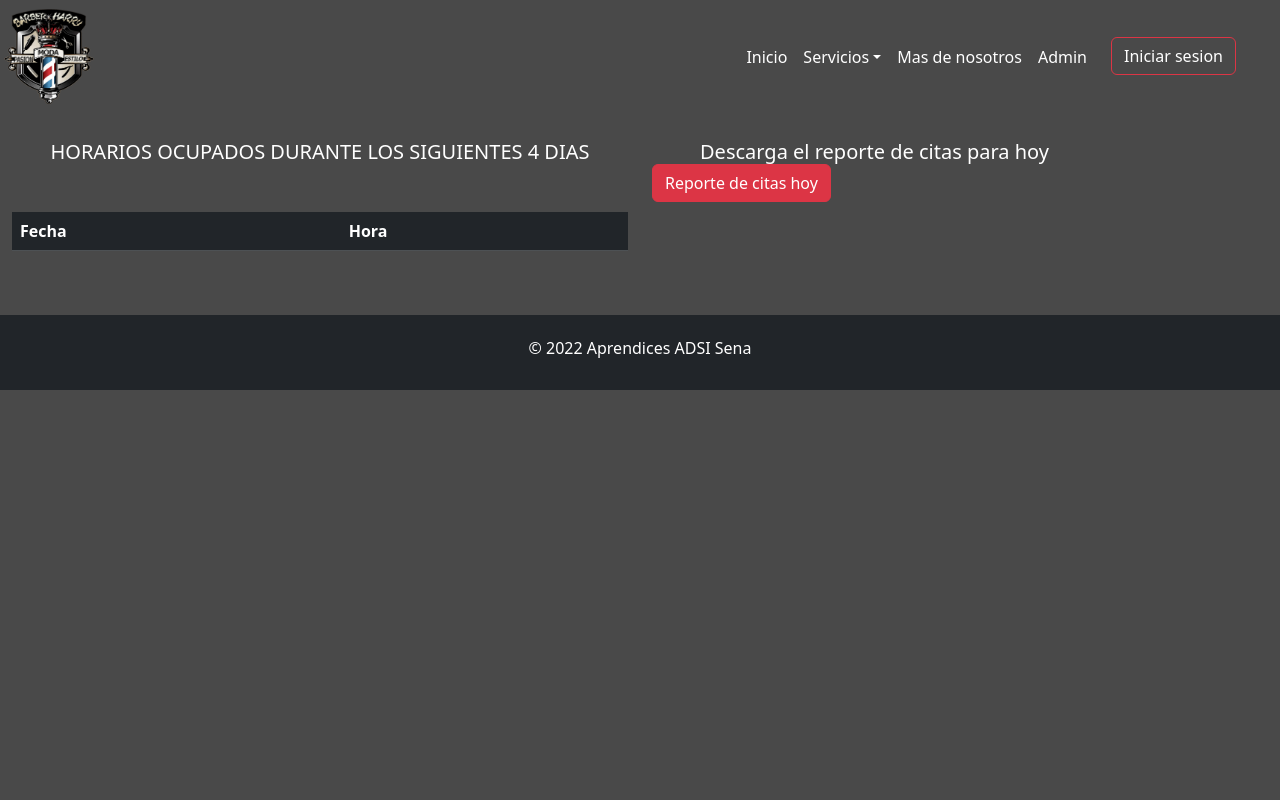
After one commit to ALEJO-29/PR-Barber, a Django app: page /reporte/ in a window 1280 px wide. The commit adds this page. Run offline with Django 4.2, Linux system fonts and the light colour scheme; data comes from the database, SQL or seed files in the repository; both versions use the stored data as it was after the commit; lists and menus that the app fills with data are empty; some libraries are stand-ins or nearby versions.

Commit message:
modulo de citas y reporte

```diff
--- a/barberiaHarri/barberApp/templates/base.html
+++ b/barberiaHarri/barberApp/templates/base.html
@@ -21,6 +21,11 @@
 </head>
 
 <style>
+    body{
+        box-sizing: border-box;
+        margin: 0;
+    }
+
     .navbar-scrolled{
         background-color: rgba(0,0,0,0.85);
     }
@@ -51,6 +56,11 @@
                 <li class="nav-item">
                     <a class="nav-link text-white" href="{% url 'nosotros'%}">Mas de nosotros</a>
                 </li>
+                {% if user.is_superuser %}
+                    <li class="nav-item">
+                        <a class="nav-link text-white" href="{% url 'reporte'%}">Reporte</a>
+                    </li>
+                {% endif %}
                 <li class="nav-item">
                     <a class="nav-link text-white" href="/admin ">Admin</a>
                 </li>
@@ -70,7 +80,7 @@
 </div>
     {% block  content  %} {% endblock  %}
 
-<footer class="p-4 container-fluid bg-dark text-center mt-5 text-white">
+<footer class="p-4 mb-1 container-fluid bg-dark text-center mt-5 text-white">
     <h6>&copy; 2022 Aprendices ADSI Sena</h6>
 </footer>
 
--- a/barberiaHarri/barberApp/templates/index.html
+++ b/barberiaHarri/barberApp/templates/index.html
@@ -10,8 +10,6 @@
 
 
 {% block  content %}
-
-
 
 <style>
        .caption {
--- /dev/null
+++ b/barberiaHarri/barberApp/templates/reporte.html
@@ -0,0 +1,47 @@
+{% extends 'base.html' %}
+{% load static  %}
+{% load bootstrap5 %}
+
+{% bootstrap_javascript %}
+{% bootstrap_css %}
+
+{% block title %} Inicio {% endblock  %}
+
+{% block content %}
+<style>
+    body{
+        background-color: #494949  ;
+    }
+</style>
+
+<div class="container-fluid text-white" style="margin-top:140px">
+    <div class="row">
+        <div class="col-sm-6 ">
+            <h5 class="text-center text-uppercase">horarios ocupados durante los siguientes 4 dias</h5>
+            <table class="table mt-5 table-dark table-striped table-hover">
+                <thead>
+                    <tr>
+                        <th>Fecha</th>
+                        <th>Hora</th>
+                    </tr>
+                </thead>
+                <tbody>
+                    {% for x in filtro %}
+                    <tr>
+                        <th> {{ x.fecha }} </th>
+                        <th> {{ x.hora }}</th>
+                    </tr>
+                    {% endfor %}
+                </tbody>
+            </table>
+        </div>
+        <div class="col-sm-6">
+            <h5 class="d-inline mx-5">Descarga el reporte de citas para hoy</h5>
+            <a href=" {% url 'reporteExcel' %}"  class="btn btn-danger " >Reporte de citas hoy </a>
+            {% for x in cita %}
+                {{x.fecha}}
+            {% endfor %}
+        </div>
+    </div>
+</div>
+{% endblock content %}
--- a/barberiaHarri/barberApp/urls.py
+++ b/barberiaHarri/barberApp/urls.py
@@ -2,5 +2,7 @@ from django.urls import path
 from . import views
 
 urlpatterns = [
-    path('', views.index, name="index")
+    path('', views.index, name="index"),
+    path('reporte/', views.reporte, name="reporte"),
+    path('reporteExcel/', views.reporte_excel.as_view(), name="reporteExcel"),
 ]
--- a/barberiaHarri/barberApp/views.py
+++ b/barberiaHarri/barberApp/views.py
@@ -1,4 +1,13 @@
 from django.shortcuts import render
+from .models import Cita
+from datetime import date, timedelta, datetime
+from django.http.response import HttpResponse
+from io import BytesIO
+from django.http import FileResponse
+from reportlab.pdfgen import canvas
+from reportlab.lib.pagesizes import A4
+from openpyxl import Workbook
+from django.views.generic import TemplateView
 
 
 # Create your views here.
@@ -6,3 +15,50 @@ from django.shortcuts import render
 
 def index(request):
     return render(request, ('index.html'))
+
+
+def reporte(request):
+    day = date.today()
+    enday = day+timedelta(days=4)
+    filtro = Cita.objects.filter(
+        fecha__range=[day, enday]).order_by('fecha', 'hora')
+
+    return render(request, 'reporte.html', {'filtro': filtro})
+
+
+class reporte_excel(TemplateView):
+    def get(self, request, *args, **kwargs):
+        today = datetime.now()
+        query = Cita.objects.filter(fecha=today.date())
+
+        wb = Workbook()
+        ws = wb.active
+        ws['B1'] = "REPORTE DE CITAS"
+
+        ws.merge_cells('B1:E1')
+
+        ws['B3'] = 'FECHA'
+        ws['C3'] = 'HORA'
+        ws['D3'] = 'TIPO CORTE'
+        ws['E3'] = 'NOMBRE'
+        ws['F3']= 'APELLID0'
+        ws['G3'] = 'TELEFONO'
+
+        cont = 6
+
+        for i in query:
+            ws.cell(row=cont, column=2).value = i.fecha
+            ws.cell(row=cont, column=3).value = i.hora
+            ws.cell(row=cont, column=4).value = i.tipo_corte
+            ws.cell(row=cont, column=5).value = i.usuario.nombre
+            ws.cell(row=cont, column=6).value = i.usuario.apellido
+            ws.cell(row=cont, column=7).value = i.usuario.telefono
+            cont += 1
+
+        name_file= "ReporteDeCitas.xlsx"
+        response= HttpResponse(content_type= "application/ms-excel")
+        content= "attachment; filename = {0}".format(name_file)
+        response["Content-Disposition"]= content
+
+        wb.save(response)
+        return response
```
Also changed, not shown: barberiaHarri/barberApp/templates/pdf.html (added, +11 -0 lines), requirements.txt (+56 -14 lines), barberiaHarri/db.sqlite3.
